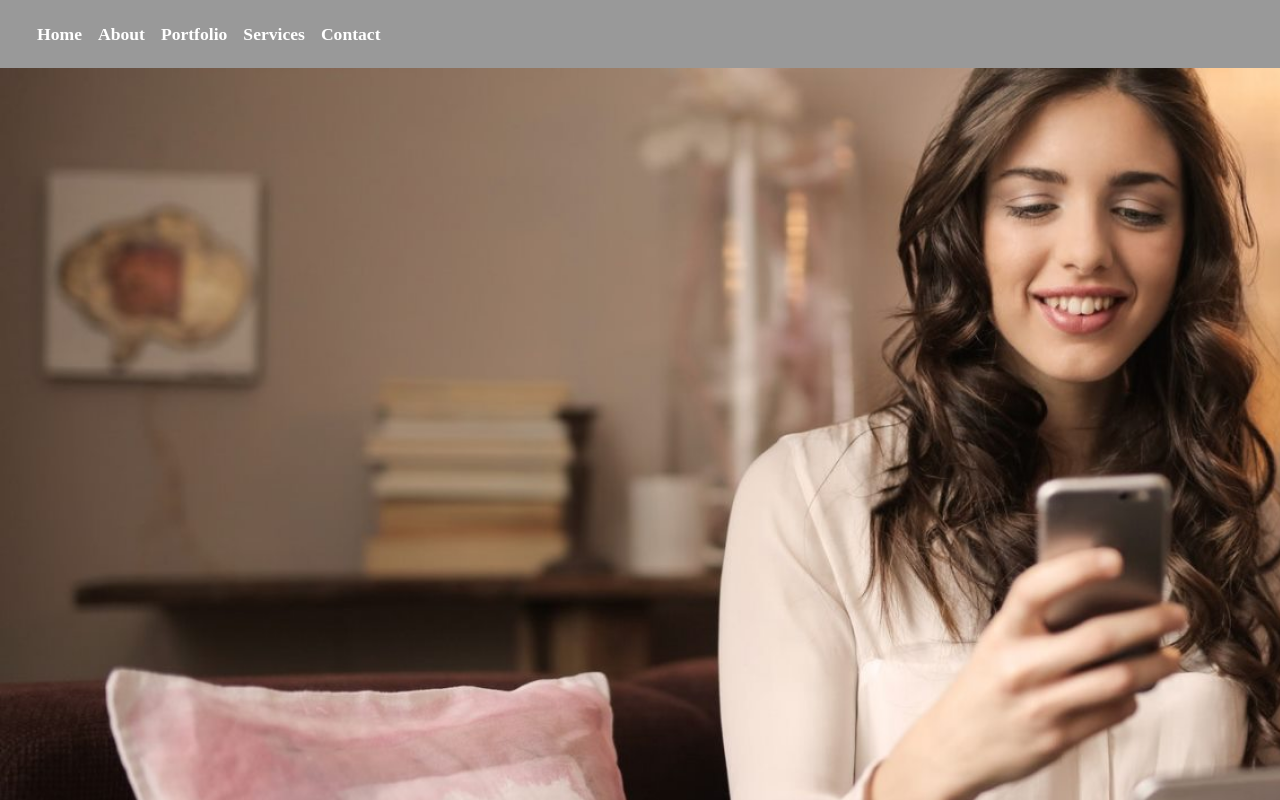
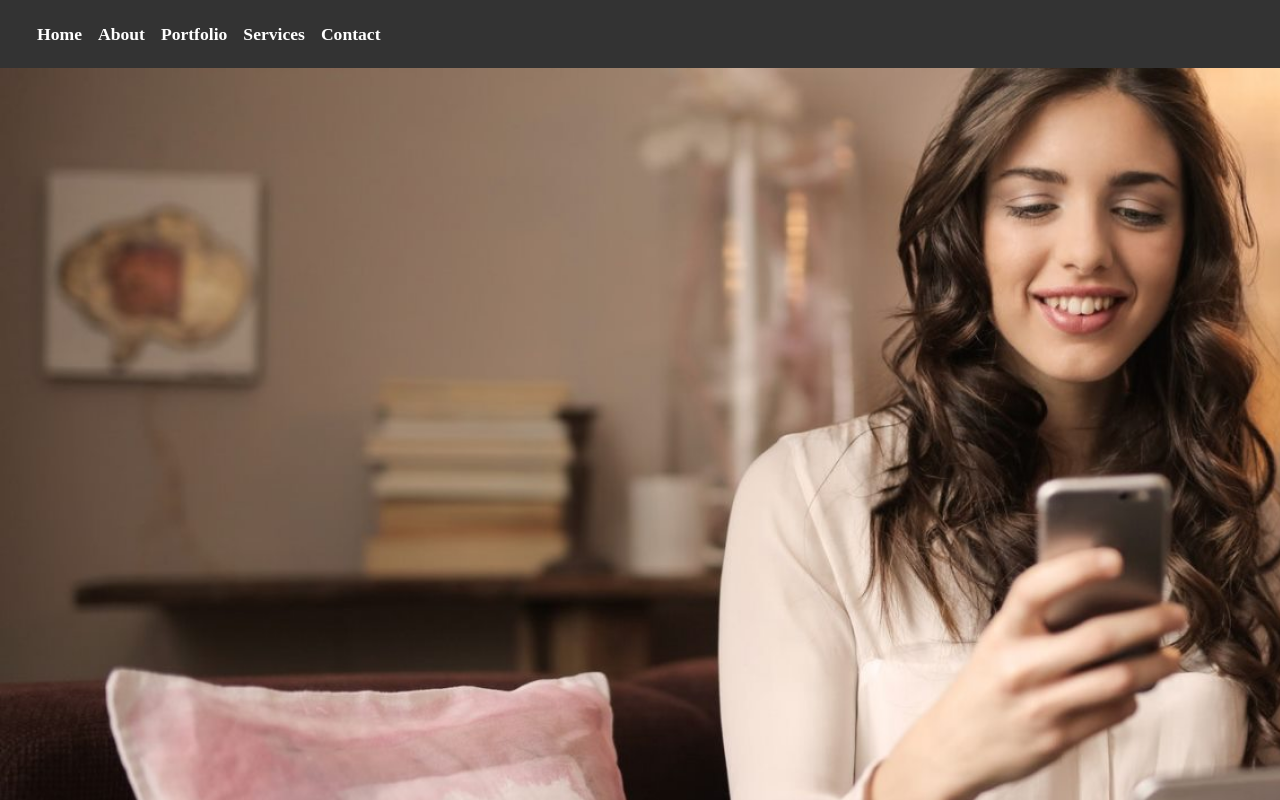
Before and after one commit to Sanjubugalia/myportfolio, a React (Create React App) app: page / in a window 1280 px wide. Shown: the top 800 px of the page. Built offline with nearby package versions, Linux system fonts and the light colour scheme.

Commit message:
Update style.css

```diff
--- a/src/component/css/style.css
+++ b/src/component/css/style.css
@@ -10,7 +10,7 @@
     align-items: center;
     position:Sticky;
     top: 0%;
-    background-color:rgba(0,0,0, 0.5);
+    background-color:black;
      opacity: .8;
      right: 10%
 }
```
